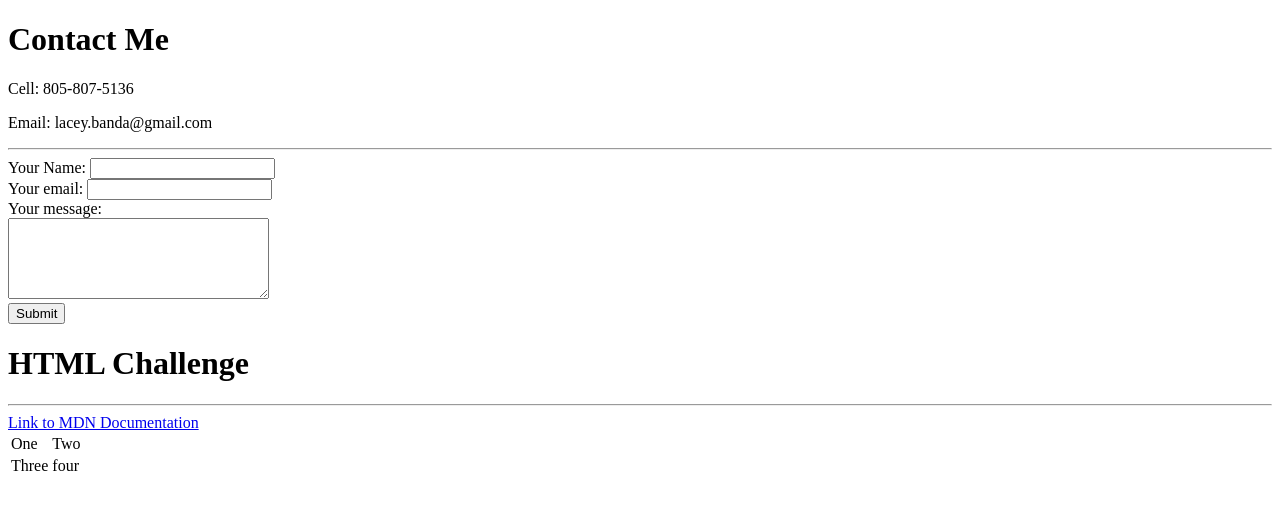
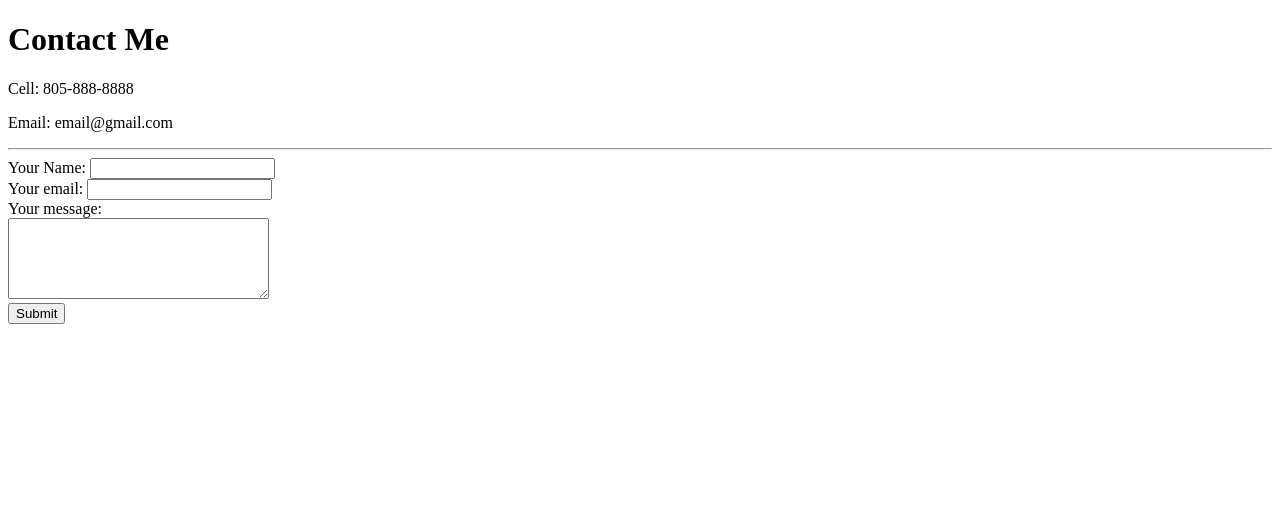
Before and after one commit to laceybanda/project, a plain HTML site: page contact-me.html in a window 1280 px wide. Drawn offline with Linux system fonts and the light colour scheme.

Commit message:
Update contact-me.html

```diff
--- a/contact-me.html
+++ b/contact-me.html
@@ -6,10 +6,10 @@
   </head>
   <body>
     <h1>Contact Me</h1>
-    <p>Cell: 805-807-5136</p>
-    <p>Email: lacey.banda@gmail.com</p>
+    <p>Cell: 805-888-8888</p>
+    <p>Email: email@gmail.com</p>
     <hr>
-    <form class="" action="mailto:lacey.pblife@gmail.com" method="post" enctype="text/plain">
+    <form class="" action="mailto:email@gmail.com" method="post" enctype="text/plain">
       <label>Your Name:</label>
       <input type="text" name="YourName" value=""><br />
       <label>Your email:</label>
@@ -20,19 +20,3 @@
     </form>
   </body>
 </html>
-
-
-  <h1>HTML Challenge</h1>
-  <hr>
-  <a href="https://developer.mozilla.org/en-US/docs/Web/HTML">Link to MDN Documentation</a>
-<table>
-  <tr>
-    <td>One</td>
-    <td>Two</td>
-  </tr>
-  <tr>
-    <td>Three</td>
-    <td>four</td>
-  </tr>
-
-</table>
```
